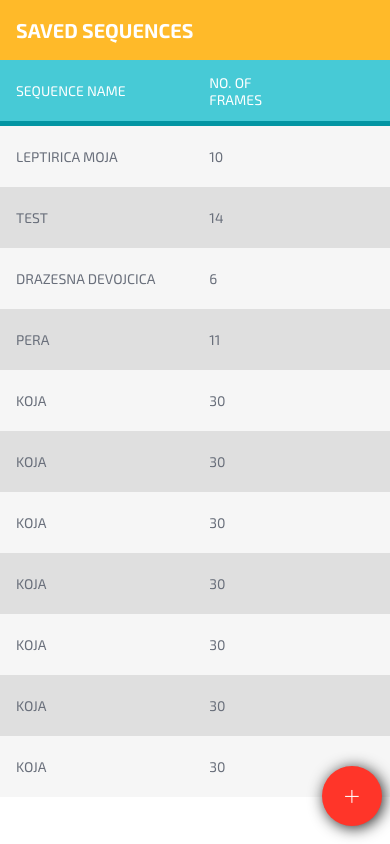
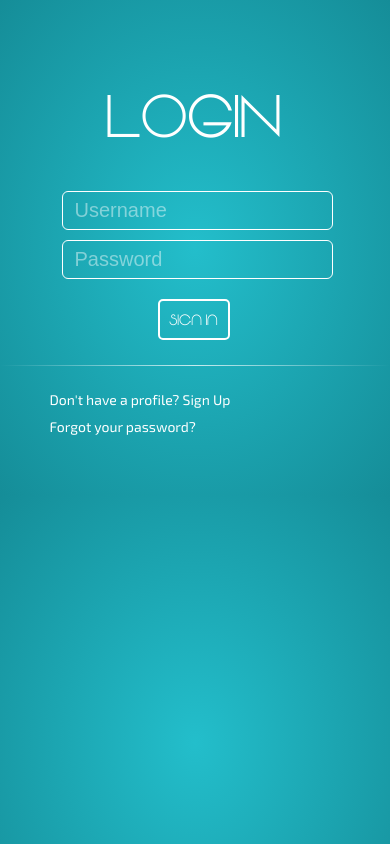
Before and after one commit to Di-mi/LMC-MOBILE, a plain HTML site: page www/index.html in a window 390 px wide. Drawn offline with Linux system fonts and the light colour scheme; some packages are replaced by stand-ins of ours.

Commit message:
login before sequ

```diff
--- a/www/css/index.css
+++ b/www/css/index.css
@@ -29,8 +29,17 @@ body {
     height:100%;
     margin:0px;
     padding:0px;
-    text-transform:uppercase;
     width:100%;
+}
+
+hr {
+    border: 0;
+    height: 1px;
+    margin: 25px 0;
+    background-image: -webkit-linear-gradient(left, rgba(255,255,255,0), rgba(255,255,255,0.75), rgba(255,255,255,0));
+    background-image: -moz-linear-gradient(left, rgba(255,255,255,0), rgba(255,255,255,0.75), rgba(255,255,255,0));
+    background-image: -ms-linear-gradient(left, rgba(255,255,255,0), rgba(255,255,255,0.75), rgba(255,255,255,0));
+    background-image: -o-linear-gradient(left, rgba(255,255,255,0), rgba(255,255,255,0.75), rgba(255,255,255,0));
 }
 
 .sequ-table {
@@ -64,9 +73,20 @@ body {
 
 .sequ-table div {display: inline-block;}
 
+.sequ-table .letter {
+      width: 50px;
+    height: 50px;
+    border-radius: 30px;
+    background-color: darkturquoise;
+    color: #ffffff;
+    text-align: center;
+    font-size: 35px;
+    margin: 10px -70px 10px 18px;
+}
+
 .sequ-table .name {
     width: 190px;
-    padding: 22px 0px 22px 16px;
+    padding: 12px 0px 20px 80px;
     vertical-align: middle;
 }
 
@@ -104,3 +124,97 @@ body {
     line-height: 35px;
     font-weight: 100;
 }
+
+.log {
+    background-repeat: no-repeat;
+    background-attachment: fixed;
+    background: -webkit-radial-gradient(#23BECB, #158D98);
+    background: -o-radial-gradient(#23BECB, #158D98);
+    background: -moz-radial-gradient(#23BECB, #158D98);
+    background: radial-gradient(#23BECB, #158D98);
+    color: #ffffff;
+}
+
+.log h1 {
+    font-family: 'vonique';
+    font-size: 60px;
+    font-weight: 100;
+    margin-bottom: 0;
+    text-align: center;
+}
+
+.log h4 {
+    font-weight: normal;
+    margin-top: 5px;
+    margin-bottom: 0;
+}
+
+.log h4 a {color: #ffffff;}
+
+.form {
+    margin: 0 auto;
+    padding-top: 40px;
+}
+.form-input {margin-top: 20px;}
+
+.login {width: 291px;}
+
+.login-container {width: 273px;}
+
+/*-after*/
+.form-after {
+    margin: 0 auto;
+    margin-bottom: 60px;
+}
+
+.form-after h4{margin-bottom: 10px;}
+
+input {
+    margin: 5px 12px;
+    width: 255px;
+    height: 35px;
+    font-size: 20px;
+    border-radius: 6px;
+    background: none;
+    padding-left: 12px;
+    border: 1px solid white;
+    color: #ffffff;
+    outline: none;
+    transition: 0.2s;
+}
+
+input:focus {
+    background-color: #ffffff;
+    color: #37474F;
+    transition: 0.2s;
+}
+
+::-webkit-input-placeholder {
+    color: rgba(255, 255, 255, 0.45);
+}
+
+:-moz-placeholder { /* Firefox 18- */
+    color: rgba(255, 255, 255, 0.45);
+}
+
+::-moz-placeholder {  /* Firefox 19+ */
+    color: rgba(255, 255, 255, 0.45);
+}
+
+:-ms-input-placeholder {
+    color: rgba(255, 255, 255, 0.45);
+}
+
+button {
+    background: none;
+    border: 2px solid white;
+    border-radius: 5px;
+    padding: 10px 10px 6px 10px;
+    font-size: 15px;
+    margin: 15px 108px 0 108px;
+    transition: 0.2s;
+    color: #ffffff;
+    font-family: 'vonique';
+    font-style: normal;
+    font-weight: normal;
+}
--- a/www/index.html
+++ b/www/index.html
@@ -28,7 +28,7 @@
         <meta name="viewport" content="user-scalable=no, initial-scale=1, maximum-scale=1, minimum-scale=1, width=device-width, height=device-height, target-densitydpi=device-dpi" />
         <link rel="stylesheet" type="text/css" href="css/index.css" />
         <link rel="stylesheet" type="text/css" href="css/fonts.css" />
-        <title>Sequences</title>
+        <title>Login</title>
         <script type='application/javascript' src='js/fastclick.js'></script>
 
     </head>
@@ -42,133 +42,26 @@
 
     function changePage()
      {
-        window.location = "seq1.html";
+        window.location = "sequences.html";
     }
+    </script>
+    <body class="log">
 
-    window.onscroll = function (e) {
-        if(window.scrollY >= 60) {
-            discription.className += " disc-fixed";
-            sequences.style.marginTop = '61px'
-        }
-        if (window.scrollY <= 59) {
-            discription.className = "disc"
-            sequences.style.marginTop = ''
-        }
-    }
-
-    </script>
-    <body>
-
-        <div class="sequ-table">
-            <div class="header">
-                <div>
-                    Saved Sequences
-                </div>
+        <div class="login form">
+            <div class="form-text">
+                <h1>LOGIN</h1>
             </div>
-            <div class="disc" id="discription">
-                <div class="name">
-                    Sequence Name
-                </div>
-                <div class="no-frames">
-                    No. of frames
-                </div>
+            <div class="form-input">
+                <input type="text" name="username" placeholder="Username"><br>
+                <input type="password" name="password" placeholder="Password"><br>
+                <button><a onclick="changePage();">Sign In</a></button>
             </div>
-
-            <div class="sequences" id="sequences">
-                <div class="sequ" onclick="changePage();">
-                    <div class="name">
-                        Leptirica moja
-                   </div>
-                    <div class="no-frames">
-                        10
-                    </div>
-                </div>
-                <div class="sequ" onclick="changePage();">
-                    <div class="name">
-                        Test
-                   </div>
-                    <div class="no-frames">
-                        14
-                    </div>
-                </div>
-                <div class="sequ" onclick="changePage();">
-                    <div class="name">
-                        Drazesna devojcica
-                   </div>
-                    <div class="no-frames">
-                        6
-                    </div>
-                </div>
-                <div class="sequ" onclick="changePage();">
-                    <div class="name">
-                        Pera
-                   </div>
-                    <div class="no-frames">
-                        11
-                    </div>
-                </div>
-                <div class="sequ" onclick="changePage();">
-                    <div class="name">
-                        Koja
-                   </div>
-                    <div class="no-frames">
-                        30
-                    </div>
-                </div>
-                <div class="sequ" onclick="changePage();">
-                    <div class="name">
-                        Koja
-                   </div>
-                    <div class="no-frames">
-                        30
-                    </div>
-                </div>
-                <div class="sequ" onclick="changePage();">
-                    <div class="name">
-                        Koja
-                   </div>
-                    <div class="no-frames">
-                        30
-                    </div>
-                </div>
-                <div class="sequ" onclick="changePage();">
-                    <div class="name">
-                        Koja
-                   </div>
-                    <div class="no-frames">
-                        30
-                    </div>
-                </div>
-                <div class="sequ" onclick="changePage();">
-                    <div class="name">
-                        Koja
-                   </div>
-                    <div class="no-frames">
-                        30
-                    </div>
-                </div>
-                <div class="sequ" onclick="changePage();">
-                    <div class="name">
-                        Koja
-                   </div>
-                    <div class="no-frames">
-                        30
-                    </div>
-                </div>
-                <div class="sequ" onclick="changePage();">
-                    <div class="name">
-                        Koja
-                   </div>
-                    <div class="no-frames">
-                        30
-                    </div>
-                </div>
-            </div>
-
-            <div class="new-sequ">+</div>
         </div>
-
-
+        <hr>
+        <div class="login form-after">
+            <h4>Don't have a profile? Sign Up</h4>
+           <h4>Forgot your password?</h4>
+        </div>
 
         <script type="text/javascript" src="cordova.js"></script>
         <script type="text/javascript" src="js/index.js"></script>
```
Also changed, not shown: www/sequences.html (added, +203 -0 lines).
